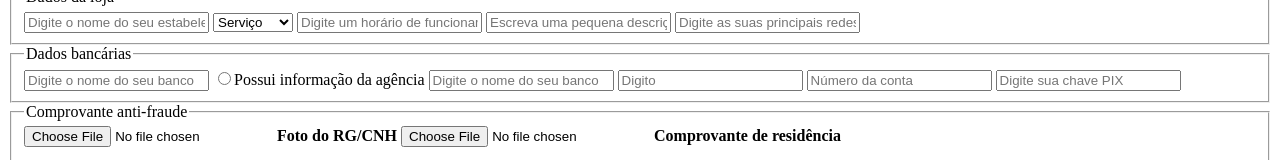
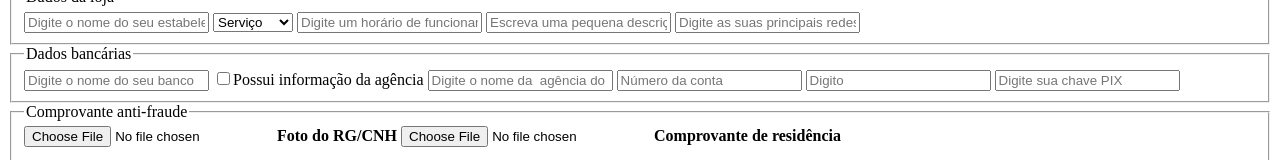
Before and after one commit to GabrielPires2026/Projeto-Flachs, a plain HTML site: page Prototipos/Web/Empresario/Cadastro-empresario.html in a window 1280 px wide. Shown: the part 408-568 px from the top of the page. Drawn offline with Linux system fonts and the light colour scheme.

Commit message:
Adicionando pequena correcao na estrutura dos inputs filhos do fieldset de informacoes bancarisa

```diff
--- a/Prototipos/Web/Empresario/Cadastro-empresario.html
+++ b/Prototipos/Web/Empresario/Cadastro-empresario.html
@@ -40,10 +40,10 @@
                 </fieldset>
                 <fieldset class="dados-bancarios"><legend>Dados bancárias</legend>
                 <label for="inNomeDoBanco"><input type="text" id="inNomeDoBanco" placeholder="Digite o nome do seu banco"></label>
-                <label for="sem-agencia"><input type="radio" id="sem-agencia" name="confirmaAgencia">Possui informação da agência</label>
-                <label for="inAgencia"><input type="text" id="inNomeDoBanco" placeholder="Digite o nome do seu banco"></label>
+                <label for="sem-agencia"><input type="checkbox" id="sem-agencia" name="confirmaAgencia">Possui informação da agência</label>
+                <label for="inAgencia"><input type="text" id="inAgencia" placeholder="Digite o nome da  agência do seu banco"></label>
+                <label for="inNumero-conta"><input type="text" id="inNumero-conta" placeholder="Número da conta"></label>
                 <label for="inDigito"><input type="text" id="inDigito" placeholder="Digito"></label>
-                <label for="inNumero-conta"><input type="text" id="inNumero-conta" placeholder="Número da conta"></label>
                 <label for="inChavePIX"><input type="text" id="inChavePix" placeholder="Digite sua chave PIX"></label>
                 </fieldset>
                 <fieldset><legend>Comprovante anti-fraude</legend>
```
